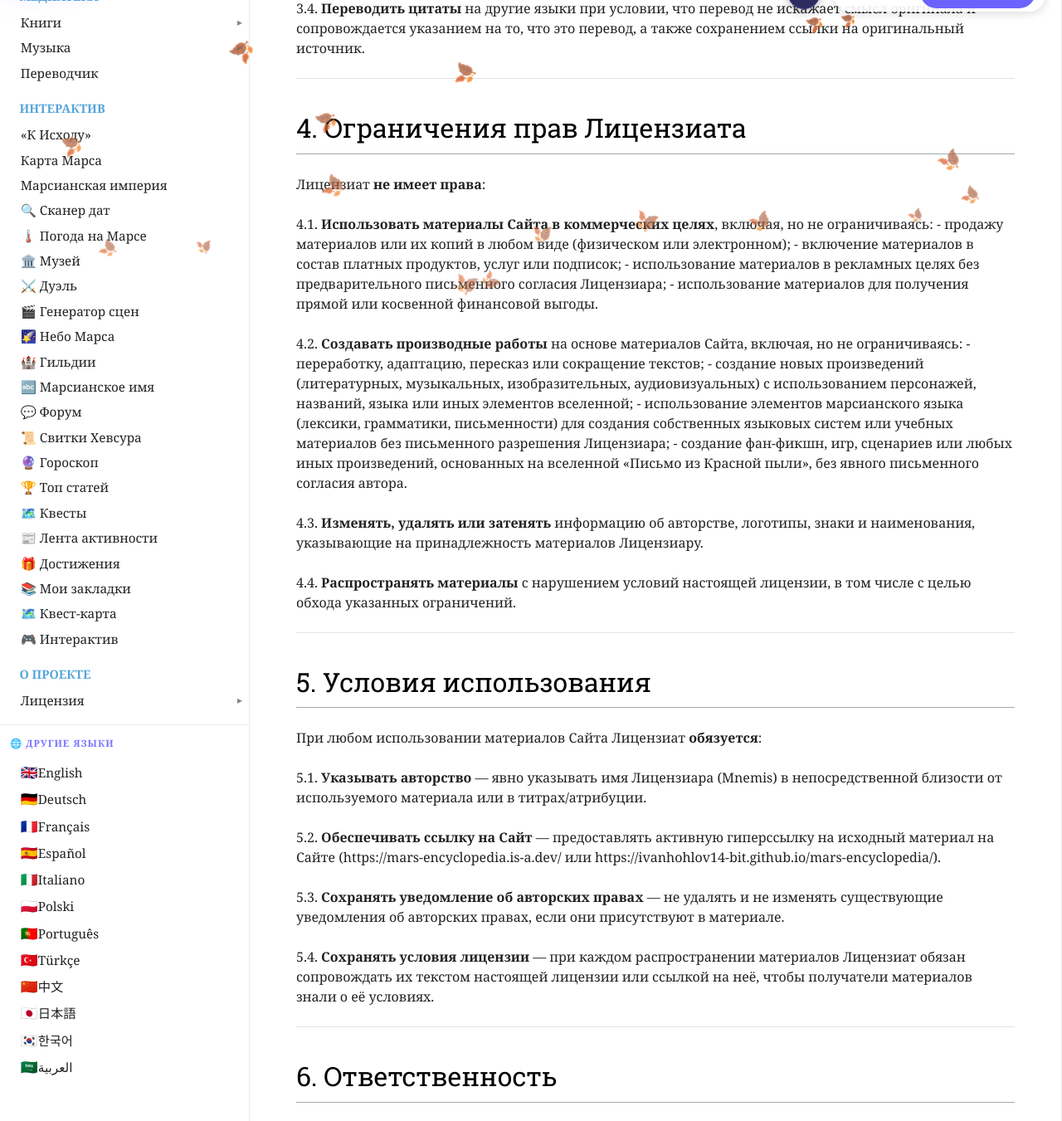
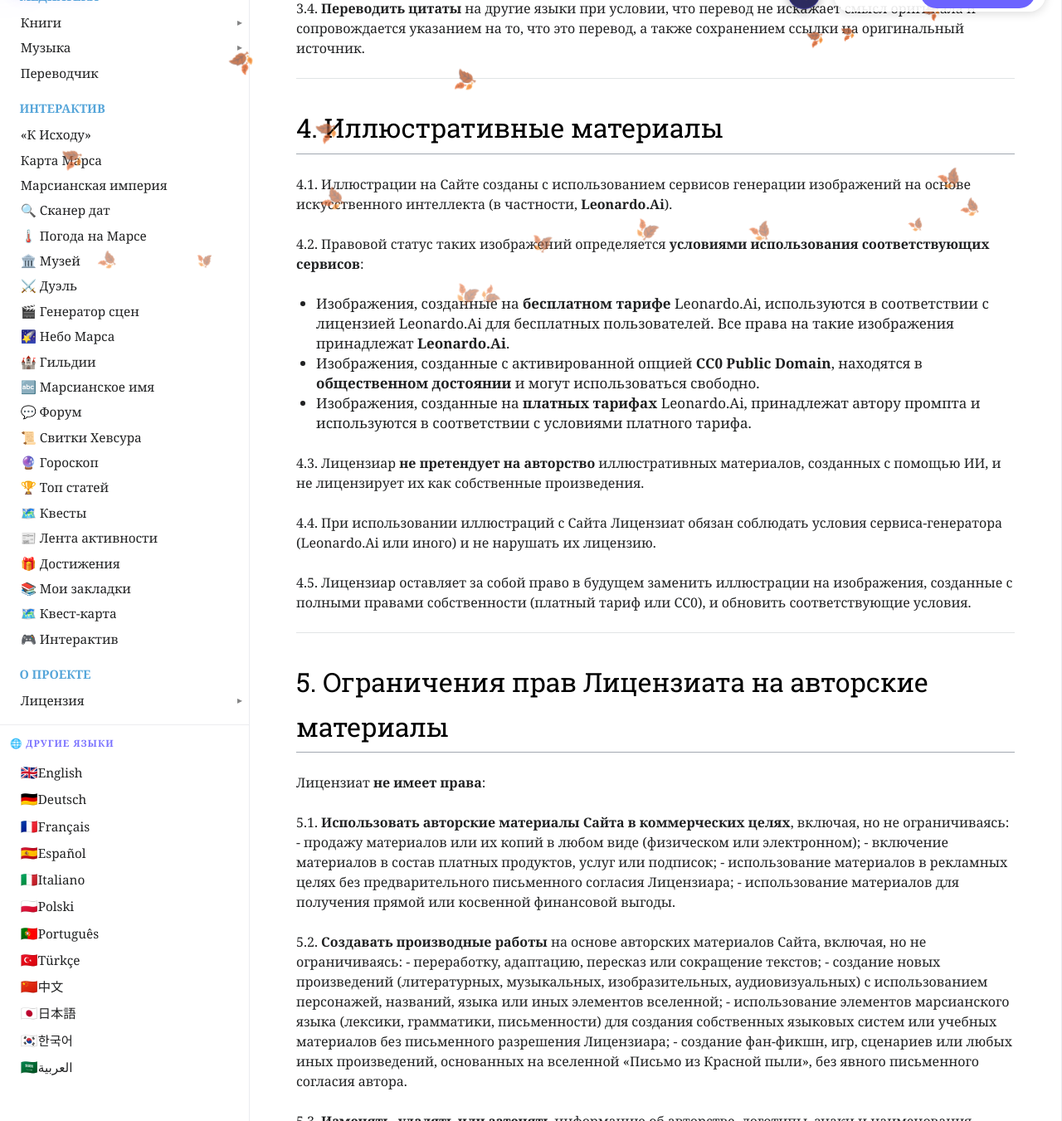
Before and after one commit to ivanhohlov14-bit/mars-encyclopedia, an MkDocs documentation site: the page built from docs/license.md, in a window 1280 px wide and 1400 px high, scrolled down 1375 px, cut to the strip 49-1400 px from the top of the window. Shown: the whole strip at 83% size. Built offline with MkDocs 1.6.1, drawn with Linux system fonts in a browser that asks for light colours; nearby versions of some CDN libraries; a script that is not in the unit is left out; some of the changed text lies outside the part shown.

Commit message:
Update license.md

```diff
--- a/docs/license.md
+++ b/docs/license.md
@@ -6,9 +6,11 @@ title: Лицензионное соглашение
 
 ## 1. Общие положения
 
-Настоящая лицензия определяет условия использования всех материалов, опубликованных на данном сайте (далее — «Сайт»), включая, но не ограничиваясь: тексты литературных произведений, статьи энциклопедии, марсианский язык (лексика, грамматика, фонетика), иероглифическую письменность, оригинальные имена и названия, иллюстративные материалы, графические элементы и любые иные творческие результаты, являющиеся объектами авторского права.
+Настоящая лицензия определяет условия использования всех материалов, опубликованных на данном сайте (далее — «Сайт»).
 
-Все материалы Сайта являются интеллектуальной собственностью **Mnemis** (далее — «Лицензиар») и охраняются законодательством Российской Федерации об авторском праве, международными договорами и конвенциями в области охраны интеллектуальной собственности.
+**Авторские материалы**, созданные Лицензиаром (тексты литературных произведений, статьи энциклопедии, марсианский язык — лексика, грамматика, фонетика, иероглифическая письменность, оригинальные имена, названия и персонажи), являются интеллектуальной собственностью **Mnemis** (далее — «Лицензиар») и охраняются законодательством Российской Федерации об авторском праве, международными договорами и конвенциями в области охраны интеллектуальной собственности.
+
+**Иллюстративные материалы** (изображения, сгенерированные с помощью искусственного интеллекта) могут иметь **отдельные условия использования**. Подробнее см. раздел 4 настоящей лицензии.
 
 Настоящая лицензия предоставляется на условиях **Creative Commons Attribution-NonCommercial-NoDerivs 4.0 International** (CC BY-NC-ND 4.0), полный текст которой доступен на официальном сайте [Creative Commons](https://creativecommons.org/licenses/by-nc-nd/4.0/deed.ru).
 
@@ -16,17 +18,17 @@ title: Лицензионное соглашение
 
 ## 2. Предмет лицензии
 
-Лицензиар предоставляет любому лицу (далее — «Лицензиат») право использования материалов Сайта на условиях, изложенных ниже, при условии полного и безоговорочного принятия всех положений настоящей лицензии.
+Лицензиар предоставляет любому лицу (далее — «Лицензиат») право использования **авторских материалов** Сайта на условиях, изложенных ниже, при условии полного и безоговорочного принятия всех положений настоящей лицензии.
 
-Использование материалов Сайта любым способом означает автоматическое согласие Лицензиата с условиями настоящей лицензии и возникновение между Лицензиаром и Лицензиатом договорных отношений на её условиях.
+Использование авторских материалов Сайта любым способом означает автоматическое согласие Лицензиата с условиями настоящей лицензии.
 
 ---
 
-## 3. Права Лицензиата
+## 3. Права Лицензиата на авторские материалы
 
 В рамках настоящей лицензии Лицензиат имеет право:
 
-3.1. **Свободно воспроизводить и распространять** материалы Сайта в любой форме и любыми способами, включая, но не ограничиваясь: скачивание, копирование, печать, сохранение на электронных носителях, размещение на сторонних ресурсах (сайтах, форумах, блогах, социальных сетях).
+3.1. **Свободно воспроизводить и распространять** авторские материалы Сайта в любой форме и любыми способами, включая скачивание, копирование, печать, сохранение на электронных носителях, размещение на сторонних ресурсах (сайтах, форумах, блогах, социальных сетях).
 
 3.2. **Распространять материалы в неизменном виде**, без внесения каких-либо изменений, сокращений, дополнений или иных модификаций.
 
@@ -36,73 +38,97 @@ title: Лицензионное соглашение
 
 ---
 
-## 4. Ограничения прав Лицензиата
+## 4. Иллюстративные материалы
+
+4.1. Иллюстрации на Сайте созданы с использованием сервисов генерации изображений на основе искусственного интеллекта (в частности, **Leonardo.Ai**).
+
+4.2. Правовой статус таких изображений определяется **условиями использования соответствующих сервисов**:
+
+- Изображения, созданные на **бесплатном тарифе** Leonardo.Ai, используются в соответствии с лицензией Leonardo.Ai для бесплатных пользователей. Все права на такие изображения принадлежат **Leonardo.Ai**.
+- Изображения, созданные с активированной опцией **CC0 Public Domain**, находятся в **общественном достоянии** и могут использоваться свободно.
+- Изображения, созданные на **платных тарифах** Leonardo.Ai, принадлежат автору промпта и используются в соответствии с условиями платного тарифа.
+
+4.3. Лицензиар **не претендует на авторство** иллюстративных материалов, созданных с помощью ИИ, и не лицензирует их как собственные произведения.
+
+4.4. При использовании иллюстраций с Сайта Лицензиат обязан соблюдать условия сервиса-генератора (Leonardo.Ai или иного) и не нарушать их лицензию.
+
+4.5. Лицензиар оставляет за собой право в будущем заменить иллюстрации на изображения, созданные с полными правами собственности (платный тариф или CC0), и обновить соответствующие условия.
+
+---
+
+## 5. Ограничения прав Лицензиата на авторские материалы
 
 Лицензиат **не имеет права**:
 
-4.1. **Использовать материалы Сайта в коммерческих целях**, включая, но не ограничиваясь:
+5.1. **Использовать авторские материалы Сайта в коммерческих целях**, включая, но не ограничиваясь:
    - продажу материалов или их копий в любом виде (физическом или электронном);
    - включение материалов в состав платных продуктов, услуг или подписок;
    - использование материалов в рекламных целях без предварительного письменного согласия Лицензиара;
    - использование материалов для получения прямой или косвенной финансовой выгоды.
 
-4.2. **Создавать производные работы** на основе материалов Сайта, включая, но не ограничиваясь:
+5.2. **Создавать производные работы** на основе авторских материалов Сайта, включая, но не ограничиваясь:
    - переработку, адаптацию, пересказ или сокращение текстов;
    - создание новых произведений (литературных, музыкальных, изобразительных, аудиовизуальных) с использованием персонажей, названий, языка или иных элементов вселенной;
    - использование элементов марсианского языка (лексики, грамматики, письменности) для создания собственных языковых систем или учебных материалов без письменного разрешения Лицензиара;
    - создание фан-фикшн, игр, сценариев или любых иных произведений, основанных на вселенной «Письмо из Красной пыли», без явного письменного согласия автора.
 
-4.3. **Изменять, удалять или затенять** информацию об авторстве, логотипы, знаки и наименования, указывающие на принадлежность материалов Лицензиару.
+5.3. **Изменять, удалять или затенять** информацию об авторстве, логотипы, знаки и наименования, указывающие на принадлежность авторских материалов Лицензиару.
 
-4.4. **Распространять материалы** с нарушением условий настоящей лицензии, в том числе с целью обхода указанных ограничений.
+5.4. **Распространять материалы** с нарушением условий настоящей лицензии.
 
 ---
 
-## 5. Условия использования
+## 6. Условия использования
 
-При любом использовании материалов Сайта Лицензиат **обязуется**:
+При использовании авторских материалов Сайта Лицензиат **обязуется**:
 
-5.1. **Указывать авторство** — явно указывать имя Лицензиара (Mnemis) в непосредственной близости от используемого материала или в титрах/атрибуции.
+6.1. **Указывать авторство** — явно указывать имя Лицензиара (Mnemis) в непосредственной близости от используемого материала.
 
-5.2. **Обеспечивать ссылку на Сайт** — предоставлять активную гиперссылку на исходный материал на Сайте (https://mars-encyclopedia.is-a.dev/ или https://ivanhohlov14-bit.github.io/mars-encyclopedia/).
+6.2. **Обеспечивать ссылку на Сайт** — предоставлять активную гиперссылку на исходный материал на Сайте (https://mars-wiki.ru/).
 
-5.3. **Сохранять уведомление об авторских правах** — не удалять и не изменять существующие уведомления об авторских правах, если они присутствуют в материале.
+6.3. **Сохранять уведомление об авторских правах** — не удалять и не изменять существующие уведомления об авторских правах.
 
-5.4. **Сохранять условия лицензии** — при каждом распространении материалов Лицензиат обязан сопровождать их текстом настоящей лицензии или ссылкой на неё, чтобы получатели материалов знали о её условиях.
+6.4. **Сохранять условия лицензии** — при каждом распространении материалов сопровождать их текстом настоящей лицензии или ссылкой на неё.
 
 ---
 
-## 6. Ответственность
+## 7. Ответственность
 
-6.1. Материалы Сайта предоставляются «как есть» (as is) без каких-либо гарантий, явных или подразумеваемых, включая, но не ограничиваясь, гарантии качества, пригодности для каких-либо целей, точности или полноты.
+7.1. Материалы Сайта предоставляются «как есть» (as is) без каких-либо гарантий, явных или подразумеваемых.
 
-6.2. Лицензиар не несёт ответственности за любой ущерб, включая, но не ограничиваясь, прямой, косвенный, случайный или штрафной, возникший в результате использования или невозможности использования материалов Сайта.
+7.2. Лицензиар не несёт ответственности за любой ущерб, включая прямой, косвенный, случайный или штрафной, возникший в результате использования или невозможности использования материалов Сайта.
 
-6.3. Лицензиат несёт полную ответственность за соблюдение всех применимых законов и нормативных актов при использовании материалов Сайта.
+7.3. Лицензиат несёт полную ответственность за соблюдение всех применимых законов и нормативных актов при использовании материалов Сайта.
 
 ---
 
-## 7. Прекращение действия лицензии
+## 8. Прекращение действия лицензии
 
-7.1. Действие настоящей лицензии прекращается автоматически без предварительного уведомления в случае нарушения Лицензиатом любого из условий, изложенных в разделах 3, 4 или 5.
+8.1. Действие настоящей лицензии прекращается автоматически без предварительного уведомления в случае нарушения Лицензиатом любого из условий, изложенных в разделах 3, 5 или 6.
 
-7.2. После прекращения действия лицензии Лицензиат обязан удалить все копии материалов Сайта, находящиеся у него, и прекратить их использование любыми способами.
+8.2. После прекращения действия лицензии Лицензиат обязан удалить все копии материалов Сайта, находящиеся у него, и прекратить их использование любыми способами.
 
 ---
 
-## 8. Заключительные положения
+## 9. Заключительные положения
 
-8.1. Настоящая лицензия предоставляет Лицензиату ограниченное право использования материалов Сайта и не передаёт Лицензиату каких-либо прав собственности на указанные материалы.
+9.1. Настоящая лицензия предоставляет Лицензиату ограниченное право использования авторских материалов Сайта и не передаёт Лицензиату каких-либо прав собственности на указанные материалы.
 
-8.2. Все права, прямо не предоставленные Лицензиату в рамках настоящей лицензии, остаются за Лицензиаром.
+9.2. Все права, прямо не предоставленные Лицензиату в рамках настоящей лицензии, остаются за Лицензиаром.
 
-8.3. Настоящая лицензия действительна на территории всех стран-участниц Бернской конвенции по охране литературных и художественных произведений.
+9.3. Настоящая лицензия действительна на территории всех стран-участниц Бернской конвенции по охране литературных и художественных произведений.
 
-8.4. Настоящая лицензия составлена на русском языке. В случае возникновения споров аутентичным считается текст на русском языке.
+9.4. Настоящая лицензия составлена на русском языке. В случае возникновения споров аутентичным считается текст на русском языке.
 
-8.5. Настоящая лицензия не отменяет и не ограничивает права Лицензиара, предусмотренные законодательством об авторском праве, включая право на защиту своей репутации и право на неприкосновенность произведения.
+9.5. Настоящая лицензия не отменяет и не ограничивает права Лицензиара, предусмотренные законодательством об авторском праве.
 
-8.6. Лицензиар оставляет за собой право изменять условия настоящей лицензии в одностороннем порядке с обязательной публикацией новой редакции на Сайте. Изменения вступают в силу с момента публикации.
+9.6. Лицензиар оставляет за собой право изменять условия настоящей лицензии в одностороннем порядке с обязательной публикацией новой редакции на Сайте.
+
+---
+
+## 10. Контакты
+
+По вопросам лицензирования, коммерческого использования или сотрудничества: **mnemis.author@mail.ru**
 
 ---
 
```
